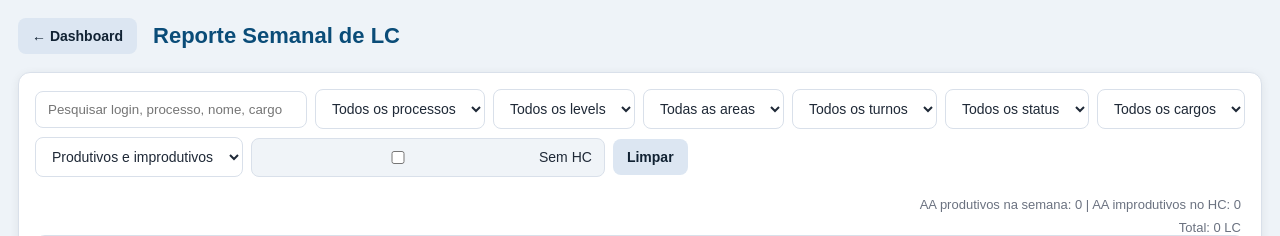
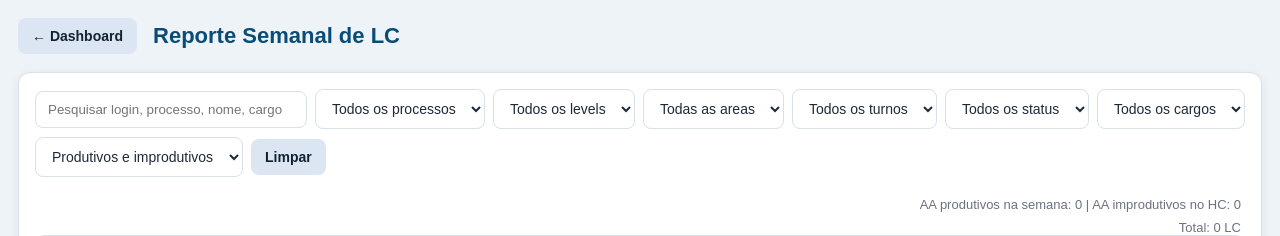
Before and after one commit to samuel0998/HC_OVERVIEW_COUT_GIG2, a Flask app: template templates/lc_atual.html in a window 1280 px wide. Shown: the part 76-312 px from the top of the page. Run offline with Flask 3, Linux system fonts and the light colour scheme; the template is opened without the code that fills it, so the values that code supplies are empty.

Commit message:
fix erro

```diff
--- a/routes/hc.py
+++ b/routes/hc.py
@@ -1015,7 +1015,6 @@ def listar_lc():
     f_turno = request.args.get("turno", "").strip()
     f_status = request.args.get("status", "").strip()
     f_cargo = request.args.get("cargo", "").strip()
-    sem_hc = request.args.get("sem_hc", "").strip().lower() in ("1", "true", "sim")
     f_produtividade = request.args.get("produtividade", "").strip().upper()
 
     hc_por_login = {
@@ -1025,6 +1024,7 @@ def listar_lc():
     }
 
     registros = LCAtual.query.order_by(LCAtual.login.asc(), LCAtual.process_name.asc()).all()
+    registros = [r for r in registros if (r.login or "").strip().lower() in hc_por_login]
     logins_produtivos = {(r.login or "").strip().lower() for r in registros if (r.login or "").strip()}
     hc_aa_operacionais = {
         login_key: hc_ref for login_key, hc_ref in hc_por_login.items()
@@ -1038,8 +1038,6 @@ def listar_lc():
         login_key = (r.login or "").strip().lower()
         hc_ref = hc_por_login.get(login_key)
 
-        if sem_hc and hc_ref:
-            continue
         if f_login and f_login not in login_key:
             continue
         if f_process and r.process_name != f_process:
@@ -1086,7 +1084,7 @@ def listar_lc():
         dados.append(item)
 
     # AA/Associado operacional no HC e ausente do reporte semanal de LC.
-    if not sem_hc and f_produtividade != "PRODUTIVO":
+    if f_produtividade != "PRODUTIVO":
         for login_key, hc_ref in hc_por_login.items():
             if login_key in logins_produtivos:
                 continue
@@ -1191,7 +1189,13 @@ def importar_lc_excel():
 
         inseridos = 0
         ignorados = 0
+        descartados_sem_hc = 0
         erros = []
+        logins_hc = {
+            (item.login or "").strip().lower()
+            for item in HCGig2.query.all()
+            if (item.login or "").strip()
+        }
 
         for idx, row in df.iterrows():
             try:
@@ -1208,6 +1212,10 @@ def importar_lc_excel():
 
                 if not login or not process_name or not lc_level:
                     erros.append(f"Linha {idx + 2}: login, Process Name e LC Level sao obrigatorios.")
+                    continue
+
+                if login.lower() not in logins_hc:
+                    descartados_sem_hc += 1
                     continue
 
                 db.session.add(LCAtual(
@@ -1231,6 +1239,7 @@ def importar_lc_excel():
         "mensagem": "Reporte semanal de LC renovado com sucesso.",
         "inseridos": inseridos,
         "ignorados": ignorados,
+        "descartados_sem_hc": descartados_sem_hc,
     }
     if erros:
         result["erros"] = erros
@@ -1241,6 +1250,12 @@ def importar_lc_excel():
 @login_required
 def exportar_lc_excel():
     registros = LCAtual.query.order_by(LCAtual.login.asc(), LCAtual.process_name.asc()).all()
+    logins_hc = {
+        (item.login or "").strip().lower()
+        for item in HCGig2.query.all()
+        if (item.login or "").strip()
+    }
+    registros = [r for r in registros if (r.login or "").strip().lower() in logins_hc]
     dados = [{
         "Login": r.login,
         "Process Name": r.process_name,
@@ -1350,15 +1365,11 @@ def dashboard_data():
 
     lc_todos = LCAtual.query.all()
     lc_registros = []
-    lc_sem_hc = 0
     lc_logins = {(lc.login or "").strip().lower() for lc in lc_todos if (lc.login or "").strip()}
 
     for lc in lc_todos:
         hc_ref = hc_por_login.get((lc.login or "").strip().lower())
         if not hc_ref:
-            if not f_area and not f_turno and not f_status:
-                lc_registros.append((lc, None))
-            lc_sem_hc += 1
             continue
 
         if f_area and (hc_ref.area or "") != f_area:
--- a/static/js/atualizar.js
+++ b/static/js/atualizar.js
@@ -311,7 +311,7 @@ arquivoImportLC.addEventListener("change", async () => {
   const data = await res.json();
   if (!res.ok) return showMessage(data.erro || "Erro na importacao de LC.", true);
 
-  showMessage(`${data.mensagem} Inseridos: ${data.inseridos}`);
+  showMessage(`${data.mensagem} Inseridos: ${data.inseridos}. Fora do HC descartados: ${data.descartados_sem_hc || 0}`);
 
   const container = document.getElementById("erros-import-lc");
   if (container && data.erros && data.erros.length) {
--- a/static/js/lc_atual.js
+++ b/static/js/lc_atual.js
@@ -9,7 +9,6 @@ const filtroTurnoLC = document.getElementById("filtroTurnoLC");
 const filtroStatusLC = document.getElementById("filtroStatusLC");
 const filtroCargoLC = document.getElementById("filtroCargoLC");
 const filtroProdutividade = document.getElementById("filtroProdutividade");
-const filtroSemHC = document.getElementById("filtroSemHC");
 const btnLimparLC = document.getElementById("btnLimparLC");
 
 const params = new URLSearchParams(window.location.search);
@@ -35,7 +34,6 @@ function optionize(select, values, current, label) {
 
 function applyInitialFilters(filtros) {
   buscaLC.value = params.get("q") || params.get("login") || "";
-  filtroSemHC.checked = ["1", "true", "sim"].includes((params.get("sem_hc") || "").toLowerCase());
   filtroProdutividade.value = (params.get("produtividade") || "").toUpperCase();
 
   optionize(filtroProcesso, filtros.processos || [], params.get("process_name") || params.get("process") || "", "Todos os processos");
@@ -56,7 +54,6 @@ function buildApiUrl() {
   if (filtroStatusLC.value) p.set("status", filtroStatusLC.value);
   if (filtroCargoLC.value) p.set("cargo", filtroCargoLC.value);
   if (filtroProdutividade.value) p.set("produtividade", filtroProdutividade.value);
-  if (filtroSemHC.checked) p.set("sem_hc", "1");
   return `/api/lc?${p.toString()}`;
 }
 
@@ -115,7 +112,6 @@ function reloadLC() {
 [buscaLC, filtroProcesso, filtroLevel, filtroAreaLC, filtroTurnoLC, filtroStatusLC, filtroCargoLC, filtroProdutividade].forEach(el => {
   el.addEventListener(el.tagName === "INPUT" ? "input" : "change", reloadLC);
 });
-filtroSemHC.addEventListener("change", reloadLC);
 
 btnLimparLC.addEventListener("click", () => {
   buscaLC.value = "";
@@ -126,7 +122,6 @@ btnLimparLC.addEventListener("click", () => {
   filtroStatusLC.value = "";
   filtroCargoLC.value = "";
   filtroProdutividade.value = "";
-  filtroSemHC.checked = false;
   reloadLC();
 });
 
--- a/templates/lc_atual.html
+++ b/templates/lc_atual.html
@@ -35,10 +35,6 @@
             <option value="PRODUTIVO">Somente produtivos</option>
             <option value="IMPRODUTIVO">Somente improdutivos</option>
         </select>
-        <label class="check lc-check">
-            <input type="checkbox" id="filtroSemHC">
-            Sem HC
-        </label>
         <button id="btnLimparLC" class="btn">Limpar</button>
     </div>
 
```
